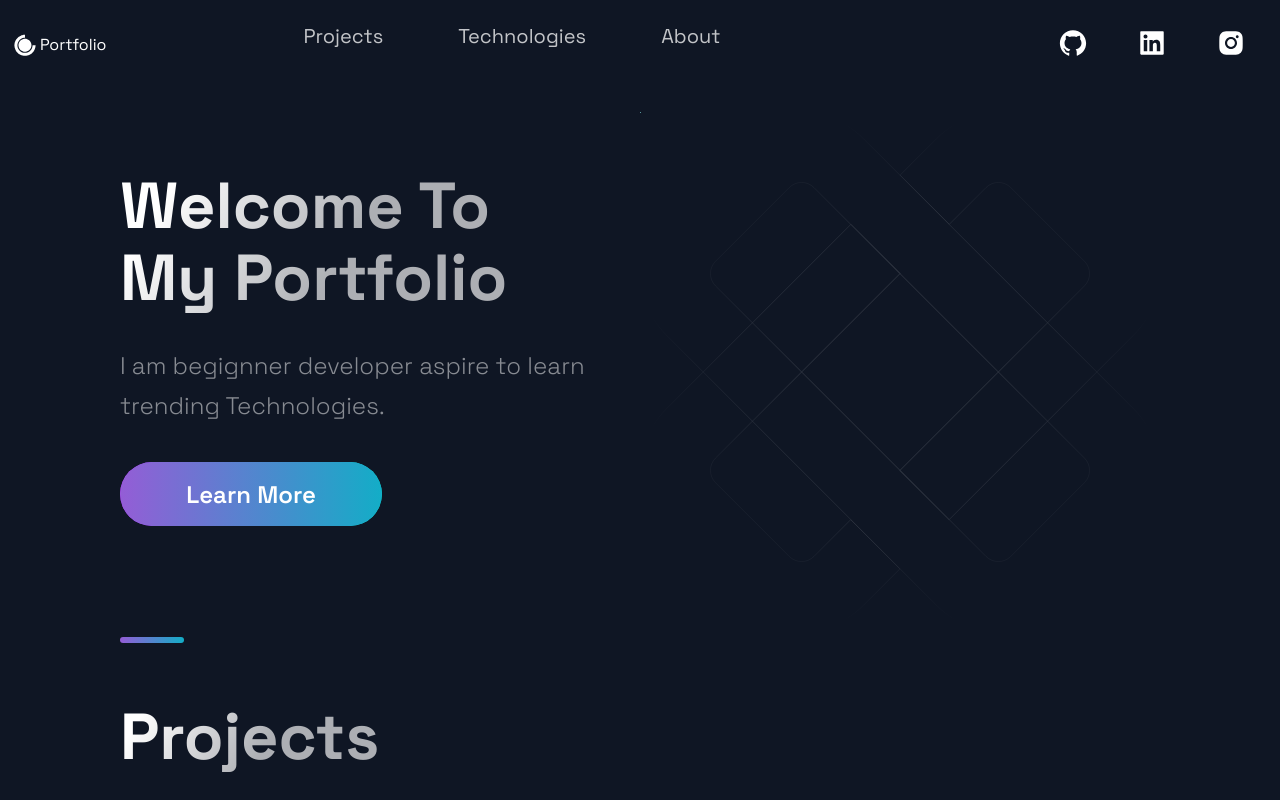
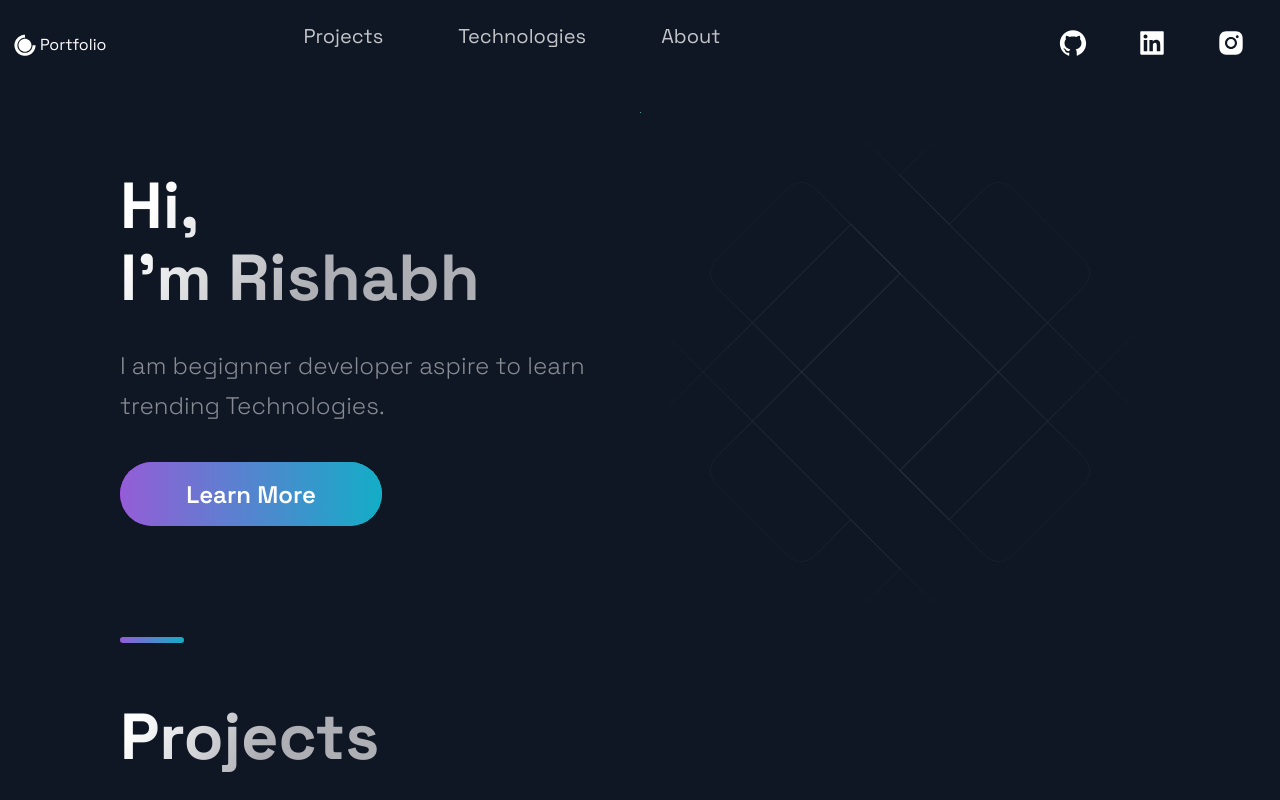
Before and after one commit to Rishabh471/portfolio0707, a Next.js app: page / in a window 1280 px wide. Shown: the top 800 px of the page. Built offline with nearby package versions, Linux system fonts and the light colour scheme.

Commit message:
Update Hero.js

```diff
--- a/src/components/Hero/Hero.js
+++ b/src/components/Hero/Hero.js
@@ -9,8 +9,8 @@ const Hero = (props) => (
     <Section row nopadding>
       <LeftSection>
         <SectionTitle main center>
-          Welcome To <br />
-          My Portfolio
+          Hi,<br />
+          I'm Rishabh
         </SectionTitle>
         <SectionText>
          I am begignner developer aspire to learn trending Technologies.
```
